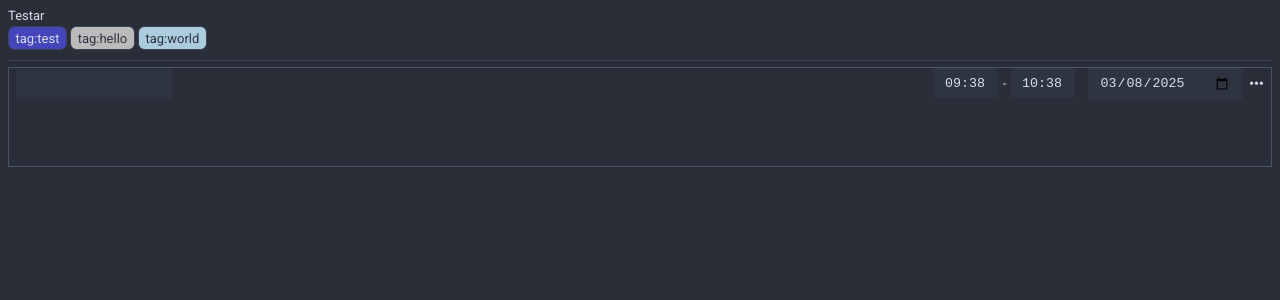
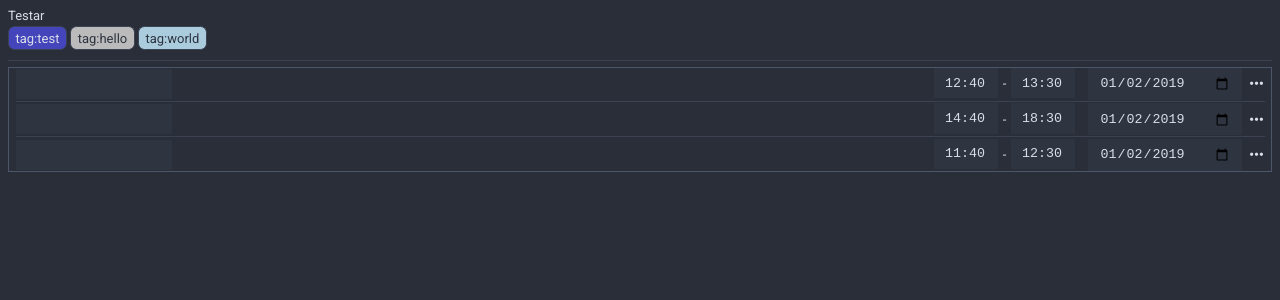
Before and after one commit to LarssonOliver/inundated, a Vue app in the folder frontend/: page / in a window 1280 px wide. Shown: the top 300 px of the page. Built offline with nearby package versions, Linux system fonts and the light colour scheme; the HTML template or start-up script is replaced by a standard one.

Commit message:
Frontend work

```diff
--- a/frontend/src/components/inputs/TimeSpanEdit.vue
+++ b/frontend/src/components/inputs/TimeSpanEdit.vue
@@ -17,6 +17,10 @@ import { getDateString, getTimeString, newTimespanWithDefaults } from "@/helpers
 const model = defineModel<TimeSpan>({
   default: newTimespanWithDefaults(),
 });
+
+const emit = defineEmits<{
+  "update:model-value": [value: TimeSpan];
+}>();
 
 const startTimeString = ref(getTimeString(model.value.startTime));
 const endTimeString = ref(getTimeString(model.value.endTime));
@@ -56,6 +60,7 @@ function checkIfEndIsNextDay() {
   }
 
   model.value.endTime = end;
+  emit("update:model-value", model.value);
 }
 </script>
 
--- a/frontend/src/components/timesheet/TheTimesheet.vue
+++ b/frontend/src/components/timesheet/TheTimesheet.vue
@@ -1,11 +1,28 @@
 <template>
   <div class="container">
-    <TimesheetItem />
+    <div class="timespan-list-item" v-for="(timeSpan, index) in timeSpans" :key="timeSpan.id">
+      <TimesheetItem v-model="timeSpans[index]" />
+      <hr class="item-divider" v-if="index < timeSpans.length - 1" />
+    </div>
   </div>
 </template>
 
 <script setup lang="ts">
 import TimesheetItem from "@/components/timesheet/TimesheetItem.vue";
+import { useTimeSpansStore } from "@/stores/timespans";
+import { ref, watch } from "vue";
+
+const timeSpansStore = useTimeSpansStore();
+const timeSpans = ref(timeSpansStore.timeSpans);
+
+watch(
+  timeSpans,
+  (value) => {
+    timeSpans.value = value.sort((a, b) => a.startTime.getTime() - b.startTime.getTime());
+    timeSpansStore.timeSpans = timeSpans.value;
+  },
+  { deep: true },
+);
 </script>
 
 <style scoped>
@@ -14,4 +31,8 @@ import TimesheetItem from "@/components/timesheet/TimesheetItem.vue";
   border: 1px solid var(--nord3);
   min-height: 100px;
 }
+
+.item-divider {
+  margin: 0.1em 0.5em;
+}
 </style>
--- a/frontend/src/components/timesheet/TimesheetItem.vue
+++ b/frontend/src/components/timesheet/TimesheetItem.vue
@@ -1,35 +1,19 @@
 <template>
   <div class="timesheet-row">
     <div class="tag-list">
-      <TagItem
-        v-for="tagId in tagIds"
-        :key="tagId"
-        :tag="tagsStore.getById(tagId).value as Tag"
-        :can-close="true"
-        @close="onTagClose"
-      />
+      <TagItem v-for="tagId in tagIds" :key="tagId" :tag="tagsStore.getById(tagId).value as Tag" :can-close="true"
+        @close="onTagClose" />
     </div>
     <div class="searchbox-container">
-      <SearchBox
-        placeholder=""
-        :items="searchTags"
-        @search="onTagSearch"
-        @select="onTagSelect"
-        @create="onTagCreate"
-      >
+      <SearchBox placeholder="" :items="searchTags" @search="onTagSearch" @select="onTagSelect" @create="onTagCreate">
         <template v-slot="item">
           <TagItem :tag="item" />
         </template>
       </SearchBox>
     </div>
     <div class="right-side">
-      <TimeSpanEdit v-model="model" />
-      <MaterialIcon
-        class="centered-text more-icon"
-        icon="more_horiz"
-        size="1.5em"
-        @mousedown="console.log('TODO')"
-      />
+      <TimeSpanEdit :model-value="model" @update:model-value="(value) => $emit('update:model-value', value)" />
+      <MaterialIcon class="centered-text more-icon" icon="more_horiz" size="1.5em" @mousedown="console.log('TODO')" />
     </div>
   </div>
 </template>
@@ -48,11 +32,22 @@ const model = defineModel<TimeSpan>({
   default: newTimespanWithDefaults(),
 });
 
+const emit = defineEmits<{
+  "update:model-value": [value: TimeSpan];
+}>();
+
 const tagsStore = useTagsStore();
 const searchTags = ref(tagsStore.tags);
 
-const tagIds = ref(model.value.tagIds || []);
-watch(tagIds, (value) => (model.value.tagIds = value));
+const tagIds = ref<number[]>(model.value.tagIds);
+watch(
+  tagIds,
+  (value) => {
+    model.value.tagIds = value;
+    emit("update:model-value", model.value);
+  },
+  { deep: true },
+);
 
 function onTagSearch(query: string) {
   const result = tagsStore.search(query).value;
--- a/frontend/src/stores/timespans.ts
+++ b/frontend/src/stores/timespans.ts
@@ -3,6 +3,34 @@ import { defineStore } from "pinia";
 import { ref } from "vue";
 
 export const useTimeSpansStore = defineStore("timeSpans", () => {
-  const timeSpans = ref<TimeSpan[]>([]);
+  const timeSpans = ref<TimeSpan[]>([
+    {
+      id: 1,
+      name: "Test 1",
+      startTime: new Date("2019-01-02T12:40:00.000Z"),
+      endTime: new Date("2019-01-02T13:30:00.000Z"),
+      timeZone: "Europe/Stockholm",
+      userId: 1,
+      tagIds: [],
+    },
+    {
+      id: 2,
+      name: "Test 2",
+      startTime: new Date("2019-01-02T14:40:00.000Z"),
+      endTime: new Date("2019-01-02T18:30:00.000Z"),
+      timeZone: "Europe/Stockholm",
+      userId: 1,
+      tagIds: [],
+    },
+    {
+      id: 3,
+      name: "Test 3",
+      startTime: new Date("2019-01-02T11:40:00.000Z"),
+      endTime: new Date("2019-01-02T12:30:00.000Z"),
+      timeZone: "Europe/Stockholm",
+      userId: 1,
+      tagIds: [],
+    },
+  ]);
   return { timeSpans };
 });
```
